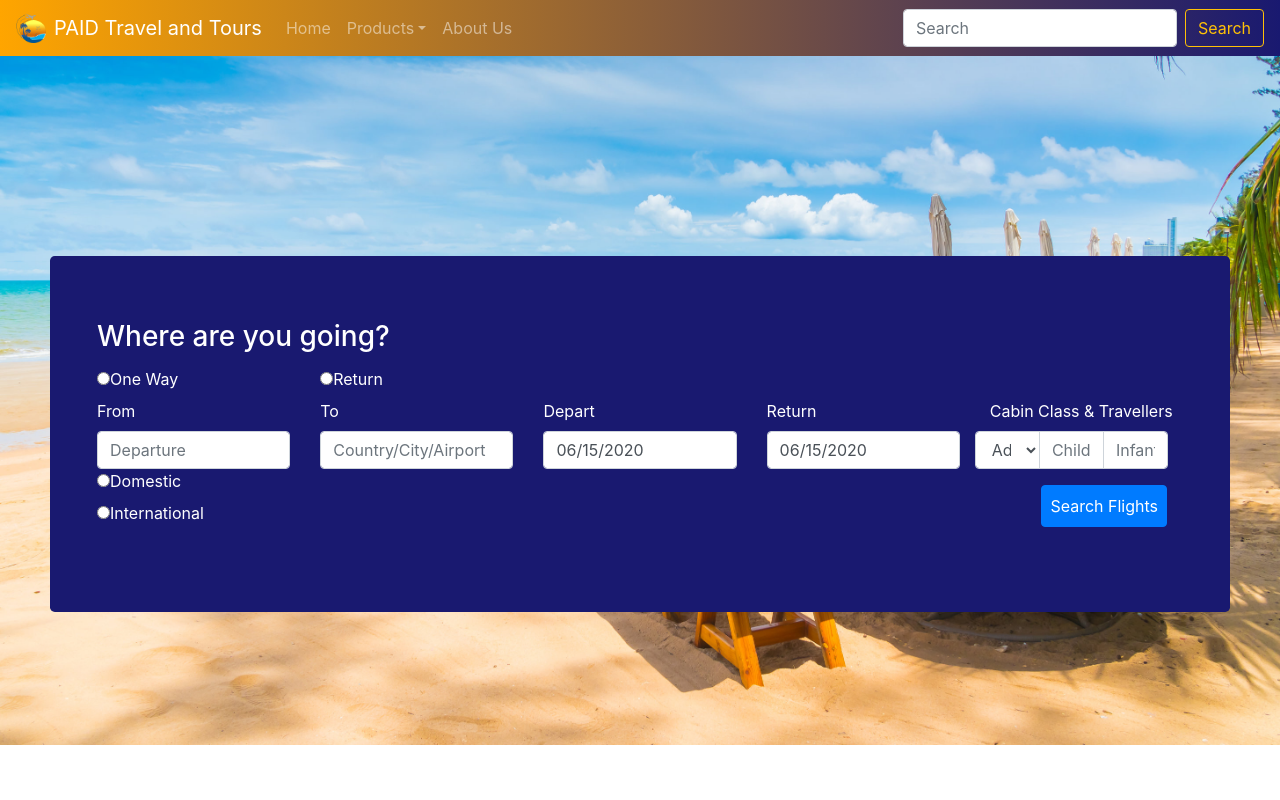
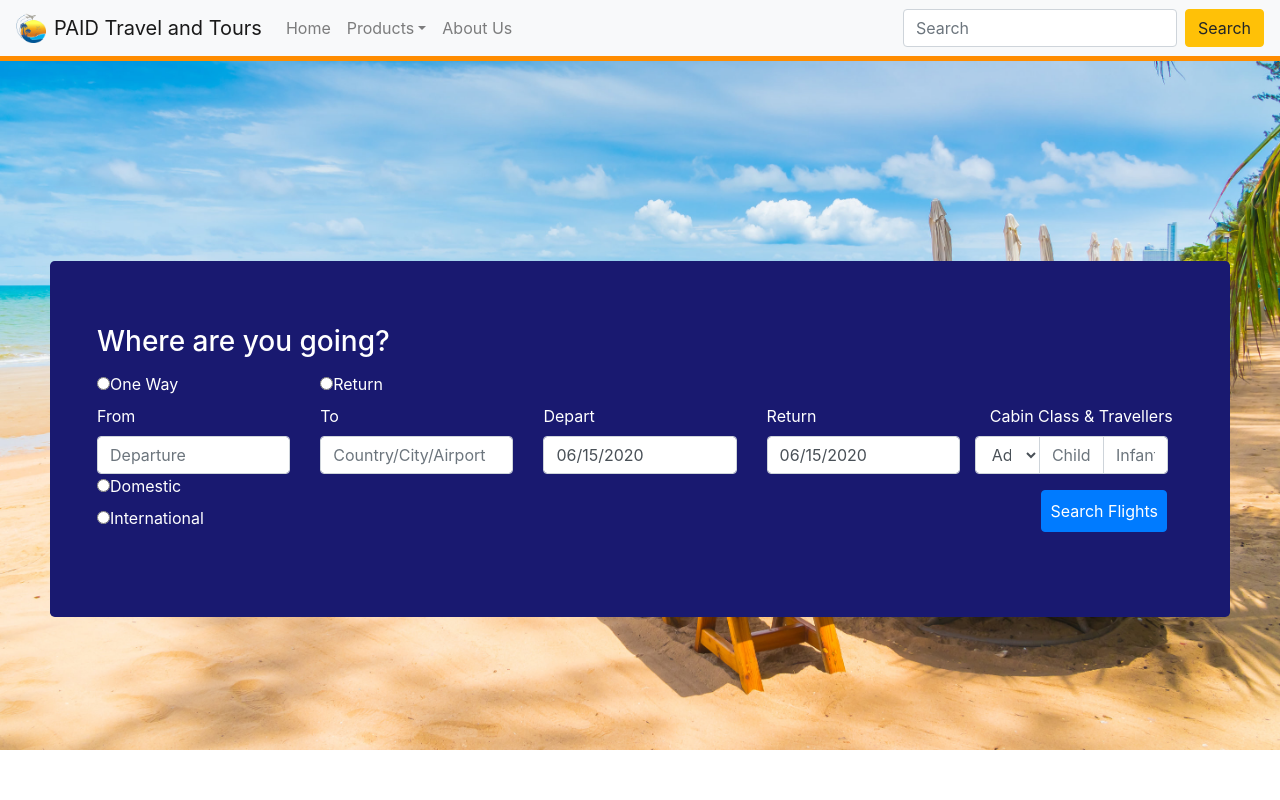
Before and after one commit to TafadzwaManyenga/paid, a React (Create React App) app: page / in a window 1280 px wide. Shown: the top 800 px of the page. Built offline with nearby package versions, Linux system fonts and the light colour scheme.

Commit message:
Update App.js

```diff
--- a/src/App.js
+++ b/src/App.js
@@ -39,8 +39,8 @@ class App extends React.Component {
     return (
         <div>
           {/*Navigation and Routes Area*/}
-          <div id="nav-bar dark">
-            <Navbar bg="dark" variant="dark" className={"grad"} expand="lg">
+          <div id="nav-bar">
+            <Navbar bg="light" variant="light" className={""} style={{borderBottom: "5px solid darkorange"}} expand="lg">
               <Navbar.Brand href="#home">
                 <img
                     src={require("./img/Logo.png")}
@@ -65,7 +65,7 @@ class App extends React.Component {
                 </Nav>
                 <Form inline>
                   <FormControl type="text" placeholder="Search" className="mr-sm-2"/>
-                  <Button variant="outline-warning">Search</Button>
+                  <Button variant="warning">Search</Button>
                 </Form>
               </Navbar.Collapse>
             </Navbar>
```
